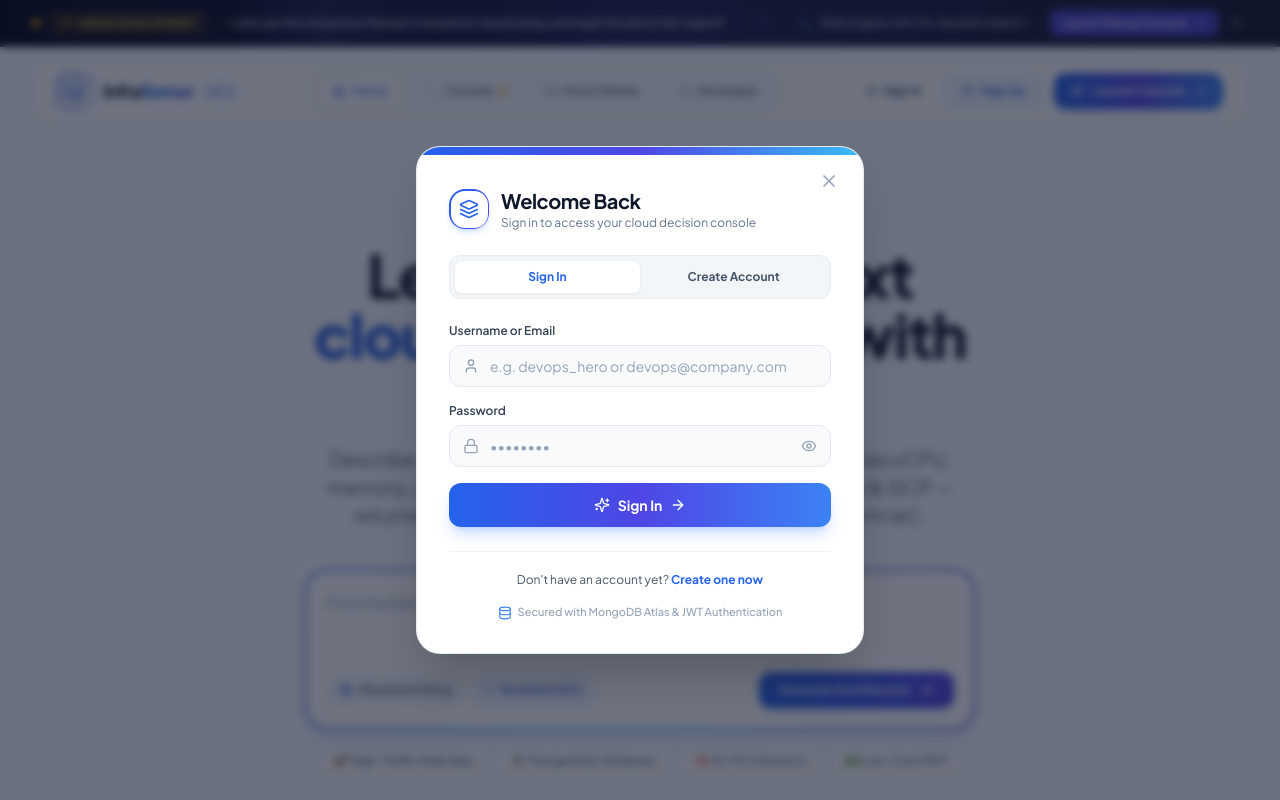
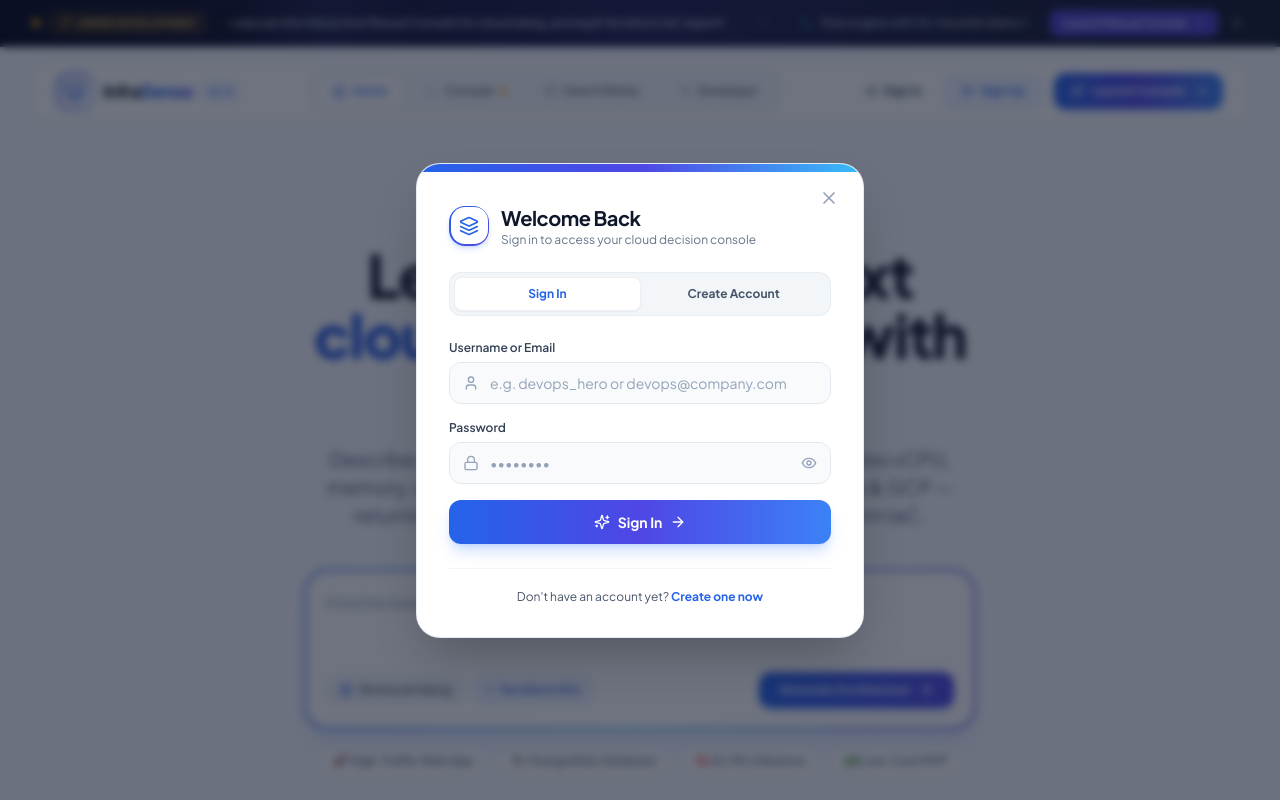
Before and after one commit to Ismail-dcode/InfraSense, a React (Vite) app: page /#home in a window 1280 px wide. Both pictures are taken after a click on the button "Launch Manual Console". Shown: the top 800 px of the page. Built offline with nearby package versions, Linux system fonts and the light colour scheme.

Commit message:
auth mongodb line removed

```diff
--- a/src/components/auth/AuthModal.jsx
+++ b/src/components/auth/AuthModal.jsx
@@ -160,11 +160,10 @@ export default function AuthModal() {
                 setAuthModalMode('login');
                 setErrorMsg('');
               }}
-              className={`flex-1 py-2 text-xs font-bold rounded-lg transition-all ${
-                isLogin
+              className={`flex-1 py-2 text-xs font-bold rounded-lg transition-all ${isLogin
                   ? 'bg-white text-blue-600 shadow-sm border border-slate-200/60'
                   : 'text-slate-600 hover:text-slate-900'
-              }`}
+                }`}
             >
               Sign In
             </button>
@@ -174,11 +173,10 @@ export default function AuthModal() {
                 setAuthModalMode('register');
                 setErrorMsg('');
               }}
-              className={`flex-1 py-2 text-xs font-bold rounded-lg transition-all ${
-                !isLogin
+              className={`flex-1 py-2 text-xs font-bold rounded-lg transition-all ${!isLogin
                   ? 'bg-white text-blue-600 shadow-sm border border-slate-200/60'
                   : 'text-slate-600 hover:text-slate-900'
-              }`}
+                }`}
             >
               Create Account
             </button>
@@ -415,11 +413,7 @@ export default function AuthModal() {
             )}
           </div>
 
-          {/* MongoDB Security / Credential Badge */}
-          <div className="mt-4 flex items-center justify-center gap-1.5 text-[11px] text-slate-400 font-medium">
-            <Database className="w-3.5 h-3.5 text-blue-500" />
-            <span>Secured with MongoDB Atlas & JWT Authentication</span>
-          </div>
+
         </div>
       </div>
     </div>
```
